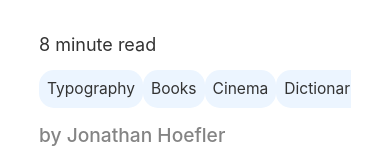
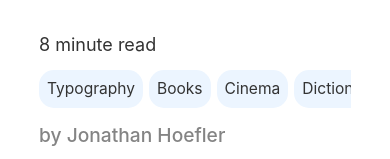
Before and after one commit to ThomasRettig/cssmask, a plain HTML site: page index.html in a window 390 px wide. Shown: the part 685-844 px from the top of the page. Drawn offline with Linux system fonts and the light colour scheme; a web font is replaced by a local one.

Commit message:
Update styles.css

```diff
--- a/styles.css
+++ b/styles.css
@@ -78,6 +78,10 @@
     aside p::-webkit-scrollbar-thumb:hover {
         background: grey;
         border-radius: 150px;
+    }
+
+    .tags {
+        margin-right: 6px !important;
     }
 
 }
```
